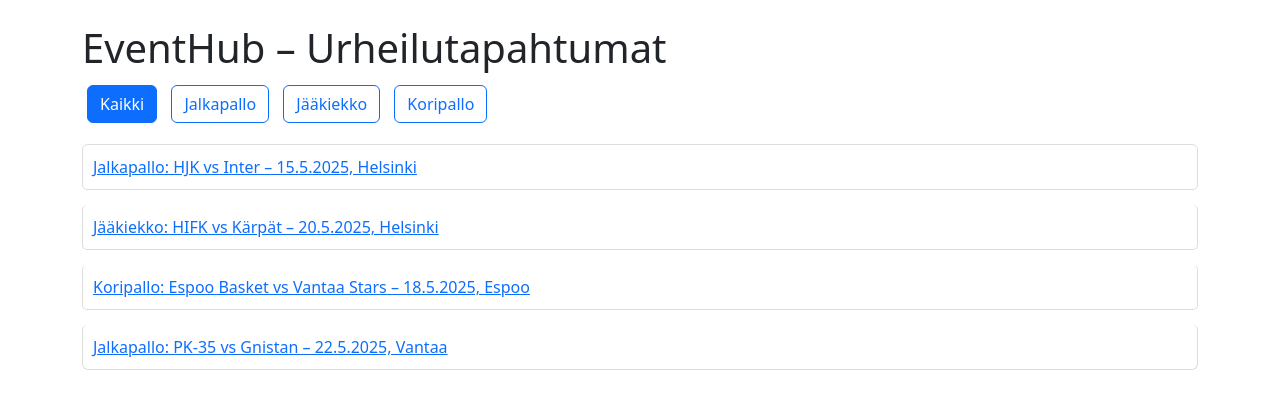
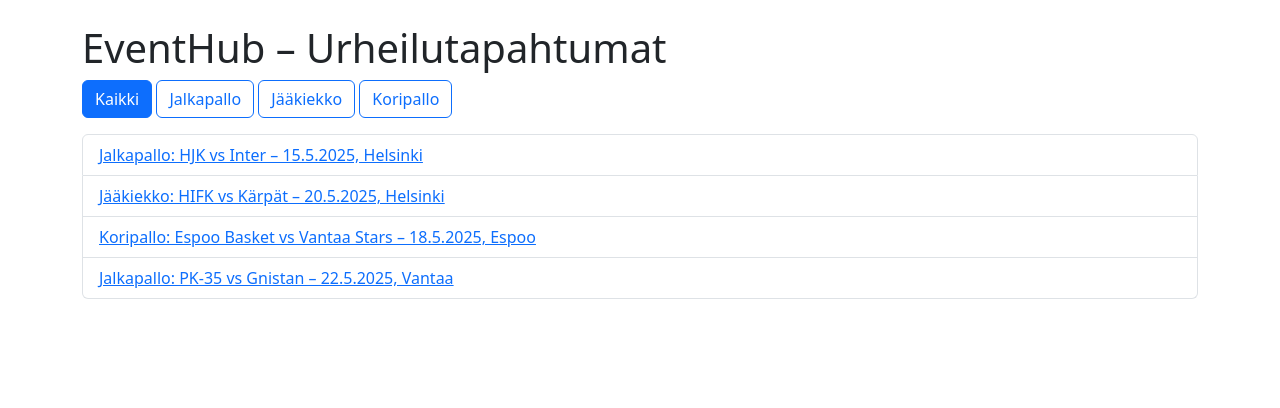
Before and after one commit to Veronica250-bot/EventHub, a plain HTML site: page index.html in a window 1280 px wide. Drawn offline with nearby package versions, Linux system fonts and the light colour scheme.

Commit message:
Update index.html

```diff
--- a/index.html
+++ b/index.html
@@ -5,10 +5,7 @@
     <meta name="viewport" content="width=device-width, initial-scale=1.0">
     <title>EventHub</title>
     <link href="https://cdn.jsdelivr.net/npm/bootstrap@5.3.0/dist/css/bootstrap.min.css" rel="stylesheet">
-    <style>
-        .event-item { margin-bottom: 15px; padding: 10px; border: 1px solid #ddd; border-radius: 5px; }
-        .filter-btn { margin: 5px; }
-    </style>
+    <link rel="stylesheet" href="styles.css">
 </head>
 <body>
     <div class="container mt-4">
```
